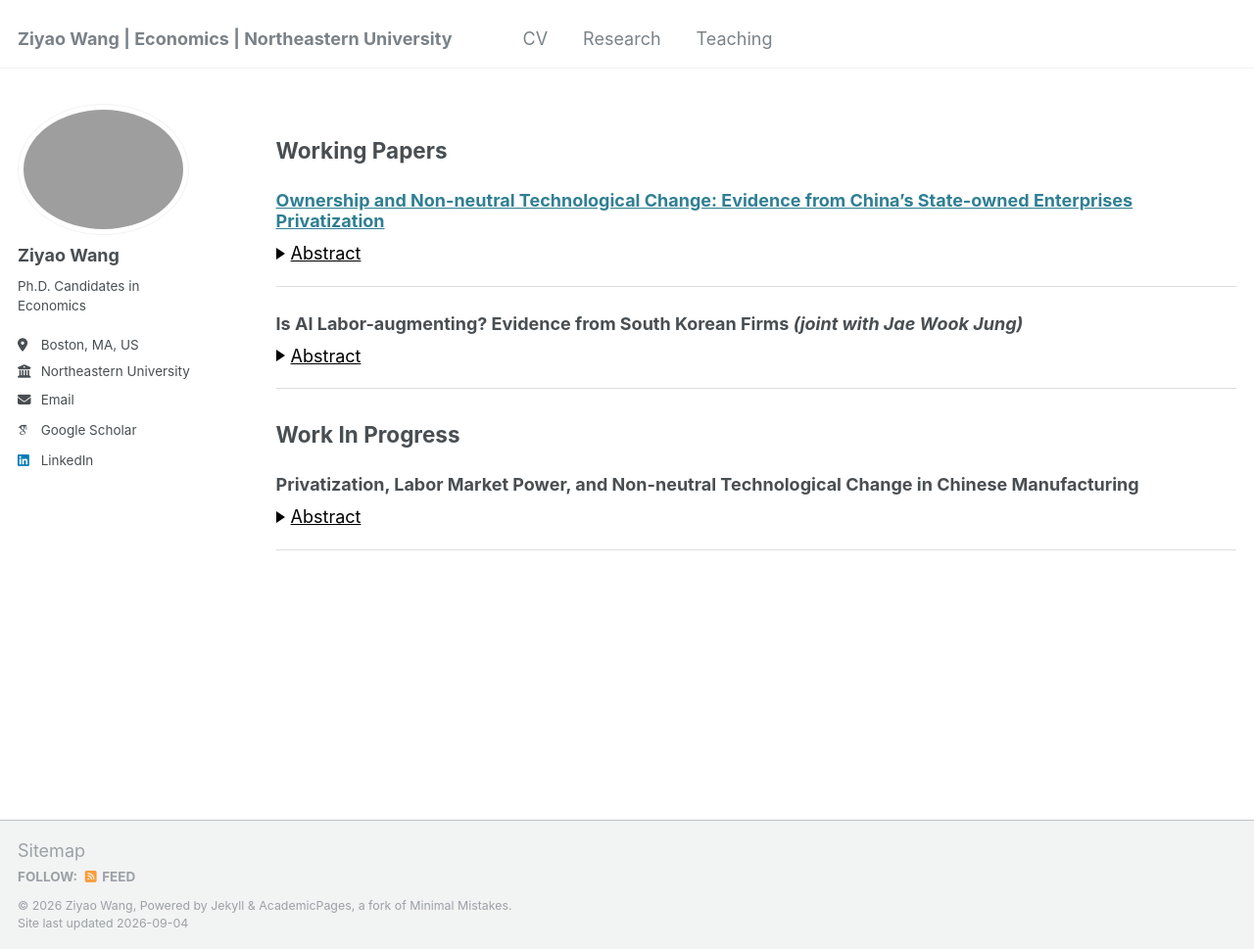
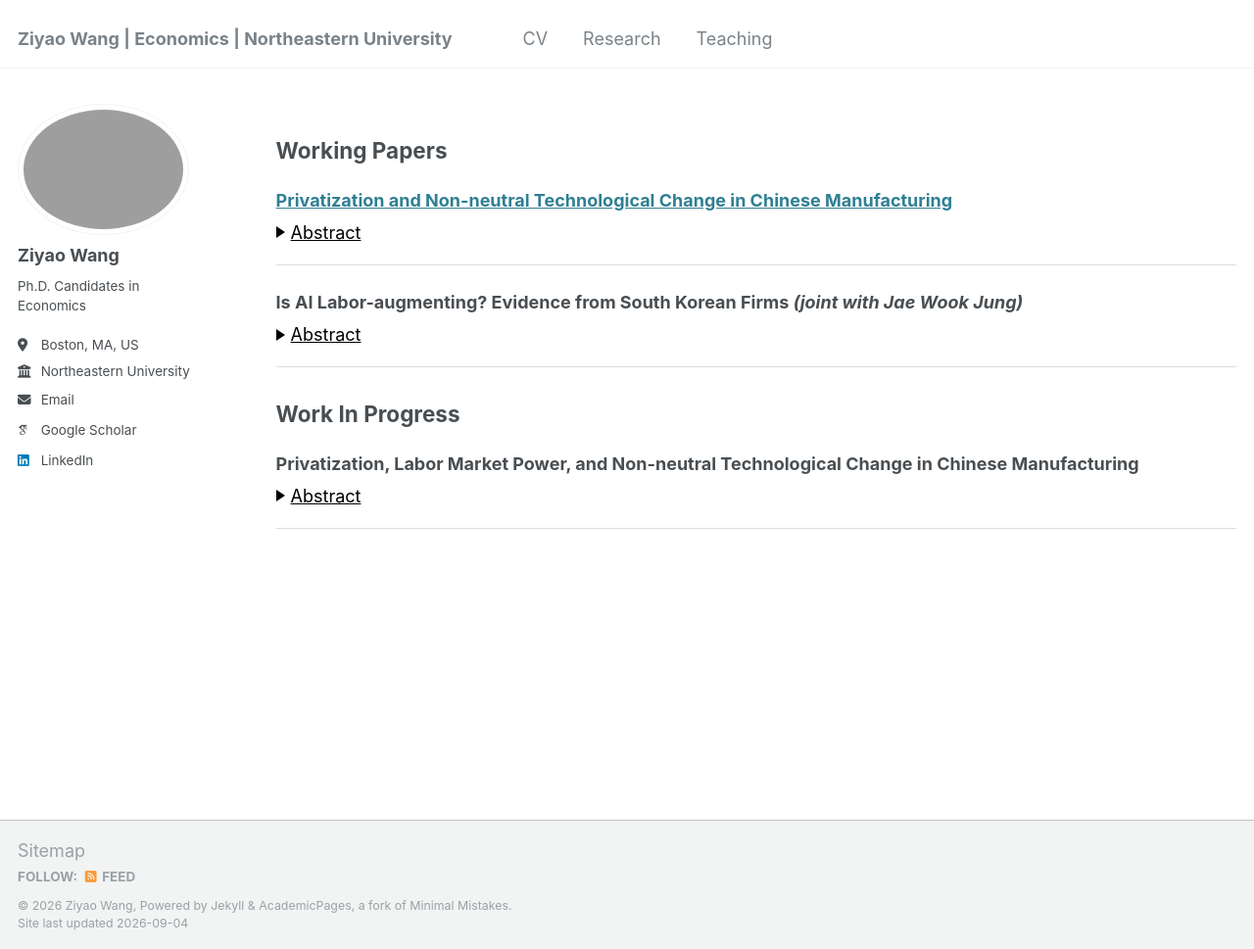
Before and after one commit to ziyaowangecon/ziyaowangecon.github.io, a Jekyll site: the page built from _pages/research.md, in a window 1280 px wide and 969 px high. Shown: the whole window at 98% size. Built offline with Jekyll 4.4.1, drawn with Linux system fonts in a browser that asks for light colours; some web fonts are replaced.

Commit message:
Revert JMP title to Privatization and Non-neutral Technological Change
Keeps the updated abstract; title reverted per author's choice.

Co-Authored-By: Claude Opus 5 <noreply@anthropic.com>

```diff
--- a/_pages/research.md
+++ b/_pages/research.md
@@ -76,7 +76,7 @@ author_profile: true
 
 ## Working Papers
 
-### [Ownership and Non-neutral Technological Change: Evidence from China’s State-owned Enterprises Privatization](https://papers.ssrn.com/sol3/papers.cfm?abstract_id=5176447)
+### [Privatization and Non-neutral Technological Change in Chinese Manufacturing](https://papers.ssrn.com/sol3/papers.cfm?abstract_id=5176447)
 <details>
   <summary class="toggle-summary">Abstract</summary>
   <div class="abstract">
```
